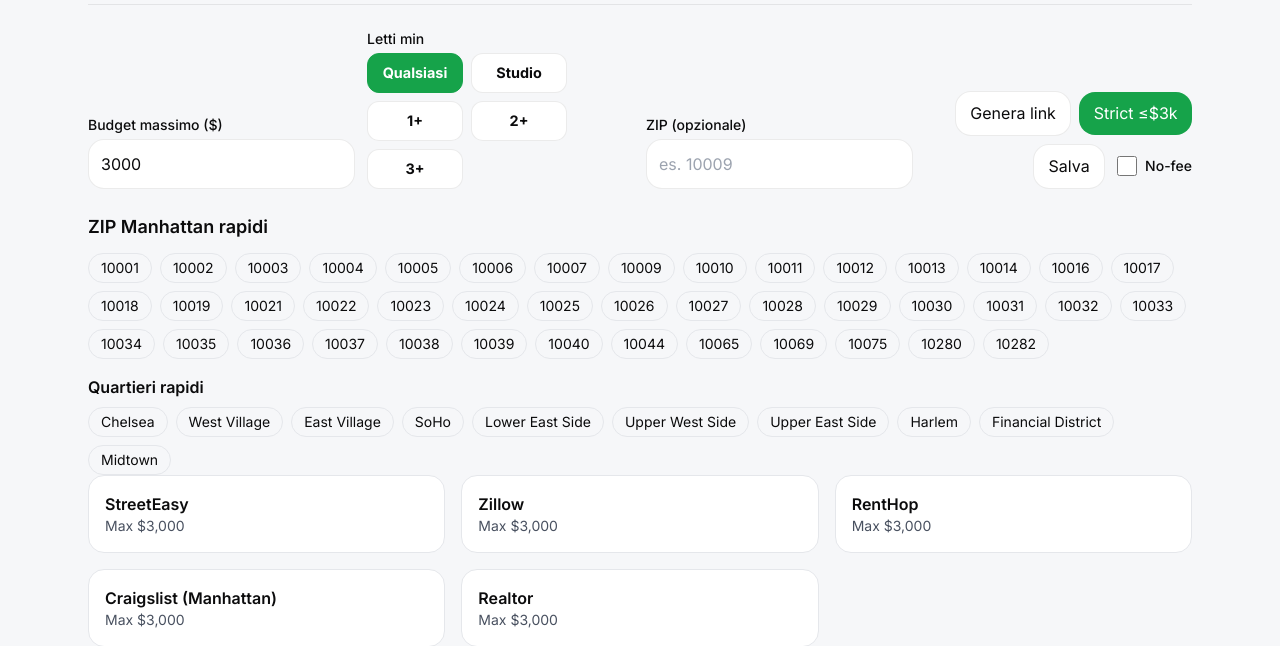
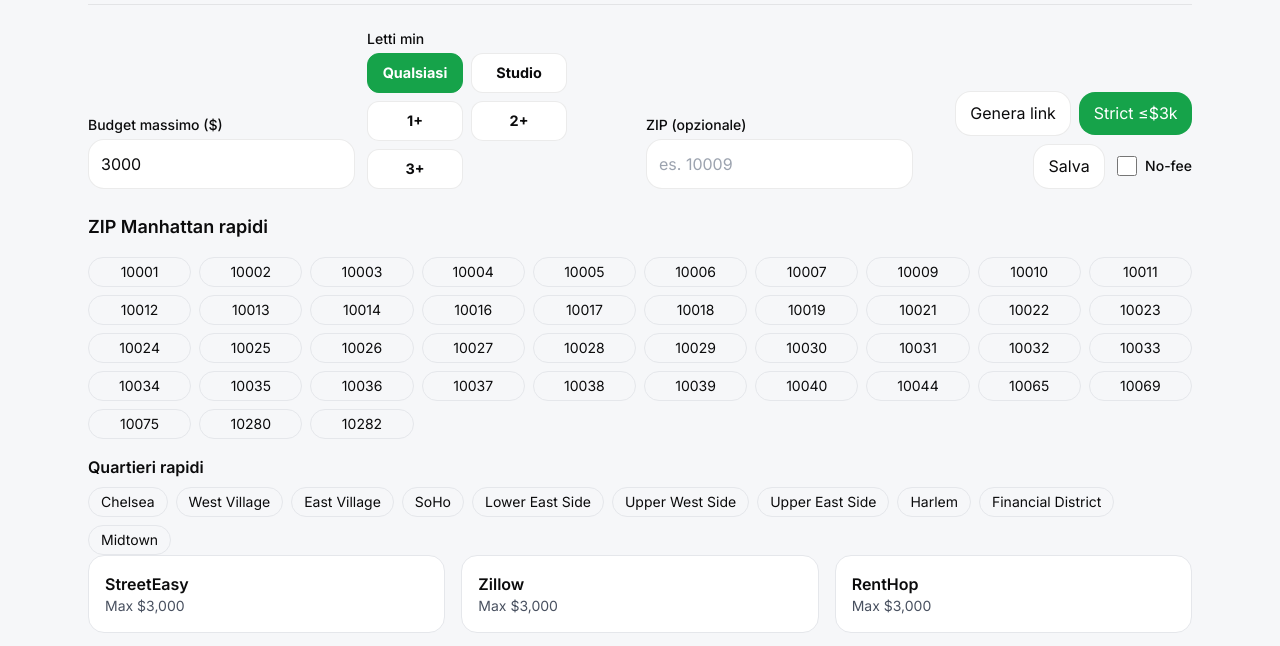
Before and after one commit to GGSUP1/RENT-FINDER-MANHATTAN, a website: page index.html in a window 1280 px wide. Shown: the part 116-762 px from the top of the page. Drawn offline with nearby package versions, Linux system fonts and the light colour scheme.

Commit message:
Update index.html

```diff
--- a/index.html
+++ b/index.html
@@ -106,7 +106,7 @@
   <!-- ZIP pills -->
   <section class="mt-6 mb-2">
     <h2 class="text-lg font-semibold mb-3">ZIP Manhattan rapidi</h2>
-    <div id="zipPills" class="flex flex-wrap gap-2"></div>
+    <div id="zipPills" class="grid grid-cols-10 gap-2 mt-4 text-sm"></div>
   </section>
 
   <!-- Quartieri rapidi -->
```
